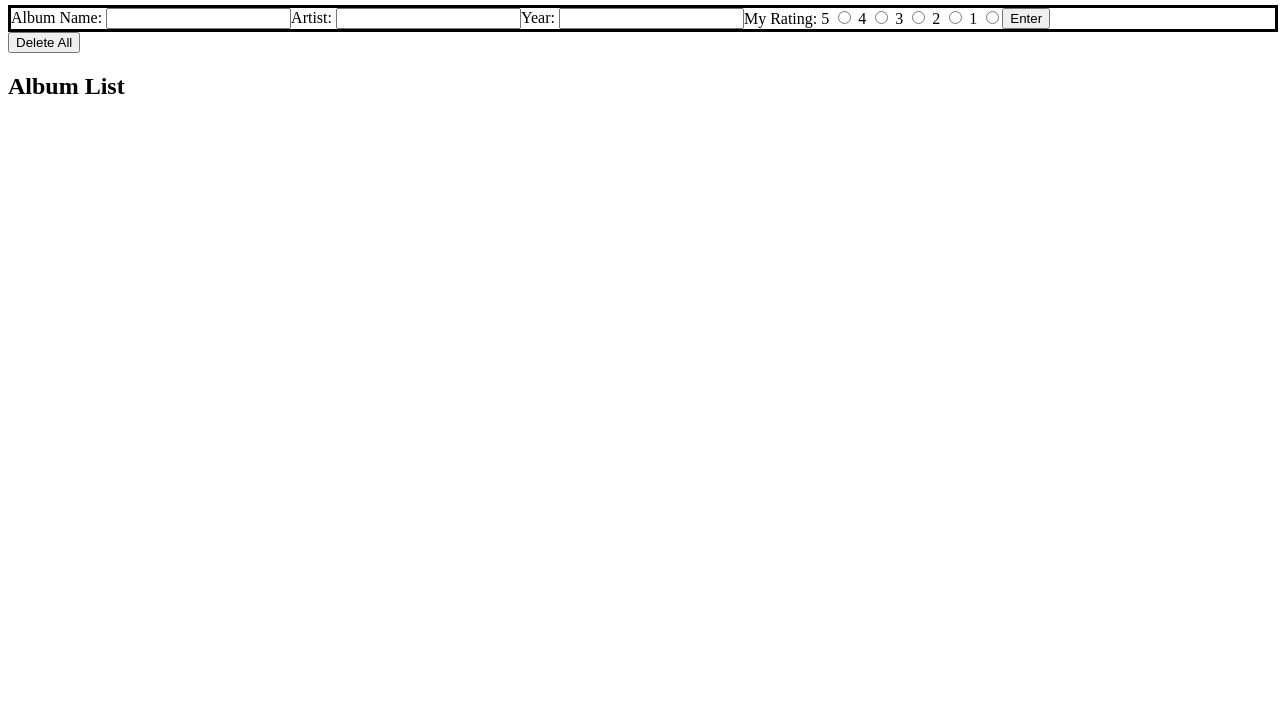
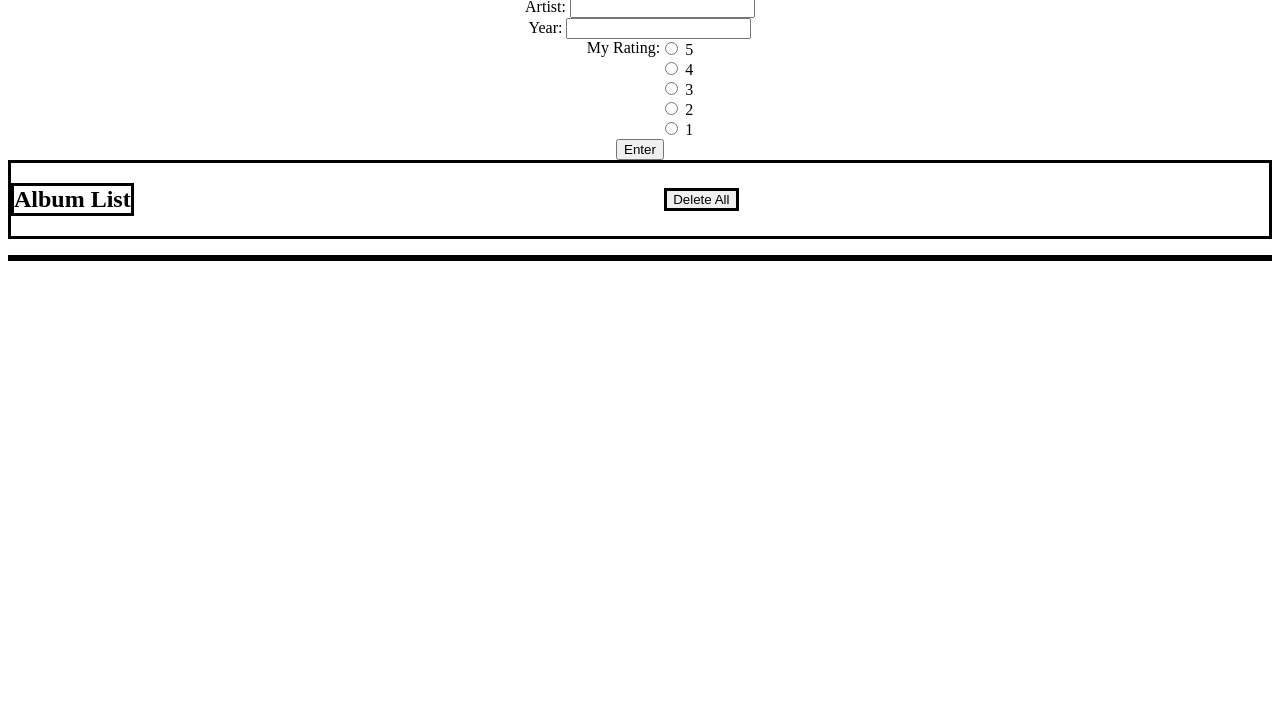
Before and after one commit to nrndll/DOM_hw, a plain HTML site: page index.html in a window 1280 px wide. Shown: the part 75-800 px from the top of the page. Drawn offline with Linux system fonts and the light colour scheme.

Commit message:
some CSS applied, layout of radio buttons, positioning input elements

```diff
--- a/css/style.css
+++ b/css/style.css
@@ -1,19 +1,57 @@
-#wrapper {
-    width: 100%;
-    display: flex;
+header h1 {
+    border: solid black;
+    margin: auto;
+}
+
+body h2 {
     border: solid black;
 }
 
+#main-wrapper {
+    width: 100%;
+    display: flex;
+    flex-direction: column;
+}
+
 .form-input {
+    margin: auto;
+}
 
+.rating-wrapper {
+    display: flex;
+    flex-direction: row;
+}
+
+.radio-wrapper {
+    display: flex;
+    flex-direction: column;
+}
+
+.radio-input {
+    margin: auto;
+}
+
+#delete {
+width: fit-content;
+margin: auto;
+border: solid black;
+}
+
+.list-title-wrapper {
+    display: flex;
+    flex-direction: row;
+    border: solid black;
 }
 
 #album-list {
     display: flex;
     flex-wrap: wrap;
     list-style: none;
+    border: solid black;
 }
 
 .album-item {
-
+    border: solid black;
+    width: auto;
+    margin: auto;
 }
--- a/index.html
+++ b/index.html
@@ -15,10 +15,10 @@
 
 <body>
     <form id="album-form">
-        <div id="wrapper">
+        <div id="main-wrapper">
 
             <div class="form-input">
-                <label for="album">Album Name:</label>
+                <label for="album">Album:</label>
                 <input type="text" name="album" id="album" required>
             </div>
 
@@ -33,17 +33,36 @@
             </div>
 
             <div class="form-input">
+                <div class="rating-wrapper">
                     <label for="rating">My Rating:</label>
+                    <div class="radio-wrapper">
+
+                        <div class="radio-input">
+                            <input type="radio" name="rating" id="rating5" value="5">
                             <label for="rating5">5</label>
-                <input type="radio" name="rating" id="rating5" value="5">
+                        </div>
+
+                        <div class="radio-input">
+                            <input type="radio" name="rating" id="rating4" value="4">
                             <label for="rating4">4</label>
-                <input type="radio" name="rating" id="rating4" value="4">
+                        </div>
+
+                        <div class="radio-input">
+                            <input type="radio" name="rating" id="rating3" value="3">
                             <label for="rating3">3</label>
-                <input type="radio" name="rating" id="rating3" value="3">
+                        </div>
+
+                        <div class="radio-input">
+                            <input type="radio" name="rating" id="rating2" value="2">
                             <label for="rating2">2</label>
-                <input type="radio" name="rating" id="rating2" value="2">
+                        </div>
+
+                        <div class="radio-input">
+                            <input type="radio" name="rating" id="rating1" value="1">
                             <label for="rating1">1</label>
-                <input type="radio" name="rating" id="rating1" value="1">
+                        </div>
+                    </div>
+                </div>
             </div>
 
             <div class="form-input">
@@ -53,9 +72,11 @@
         </div>
     </form>
 
+    <div class="list-title-wrapper">
+        <h2>Album List</h2>
         <button id="delete">Delete All</button>
+    </div>
 
-    <h2>Album List</h2>
     <ul id="album-list"></ul>
 </body>
 <footer></footer>
```
Lines whose indentation alone changed are shown as unchanged.
